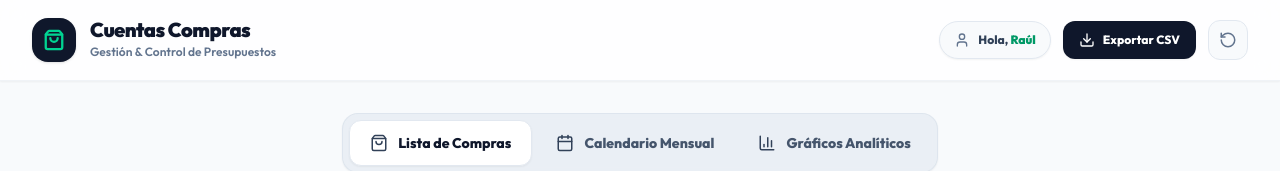
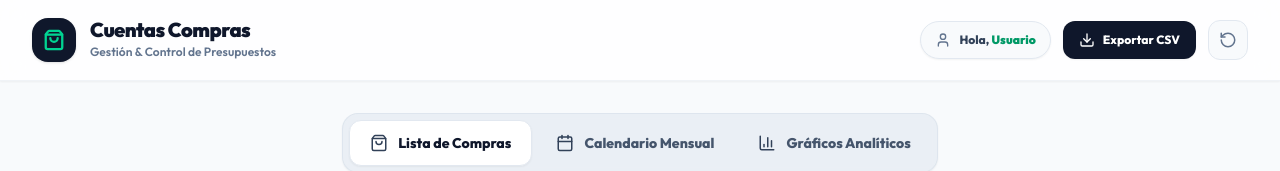
Before and after one commit to Raul-coder17/AppCompras, a React (Vite) app: page / in a window 1280 px wide. Shown: the top 171 px of the page. Built offline with nearby package versions, Linux system fonts and the light colour scheme.

Commit message:
Change default username to 'Usuario' for generic fallback and privacy when shared

```diff
--- a/src/App.tsx
+++ b/src/App.tsx
@@ -99,7 +99,7 @@ export default function App() {
   const [isResetModalOpen, setIsResetModalOpen] = useState(false);
   const [categories, setCategories] = useState(PREDEFINED_CATEGORIES);
   const [activeTab, setActiveTab] = useState<'list' | 'calendar' | 'charts'>('list');
-  const [userName, setUserName] = useState<string>(() => localStorage.getItem('cobuy_username') || 'Raúl');
+  const [userName, setUserName] = useState<string>(() => localStorage.getItem('cobuy_username') || 'Usuario');
   const [isNameModalOpen, setIsNameModalOpen] = useState(false);
   const [tempName, setTempName] = useState(userName);
 
--- a/src/components/AIAssistant.tsx
+++ b/src/components/AIAssistant.tsx
@@ -71,7 +71,7 @@ interface AIAssistantProps {
 }
 
 export default function AIAssistant({
-  userName = 'Raúl',
+  userName = 'Usuario',
   items,
   archivedItems,
   servicePayments,
```
